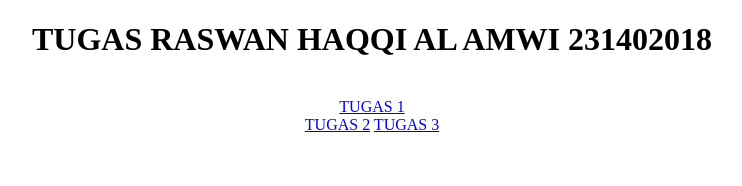
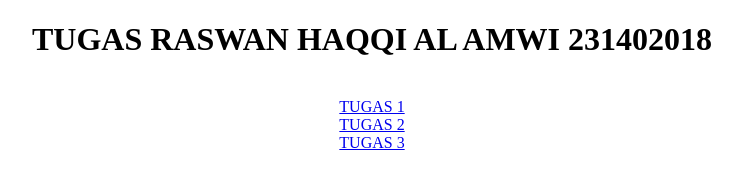
Before and after one commit to raswanhaqqi/raswanhaqqi.github.io, a plain HTML site: page index.html in a window 1280 px wide. Shown: the whole page, without its empty margins (268-1010 px from the left). Drawn offline with Linux system fonts and the light colour scheme.

Commit message:
Update index.html

```diff
--- a/index.html
+++ b/index.html
@@ -9,7 +9,7 @@
 <center>
     <h1>TUGAS RASWAN HAQQI AL AMWI 231402018</h1> <br>
     <a href="tugasweb.html" target="_blank">TUGAS 1</a> <br>
-    <a href="Tugasform.html" target="_blank">TUGAS 2</a>
+    <a href="Tugasform.html" target="_blank">TUGAS 2</a> <br>
     <a href="tugas3.html" target="_blank">TUGAS 3</a>
 </center>
 </body>
```
